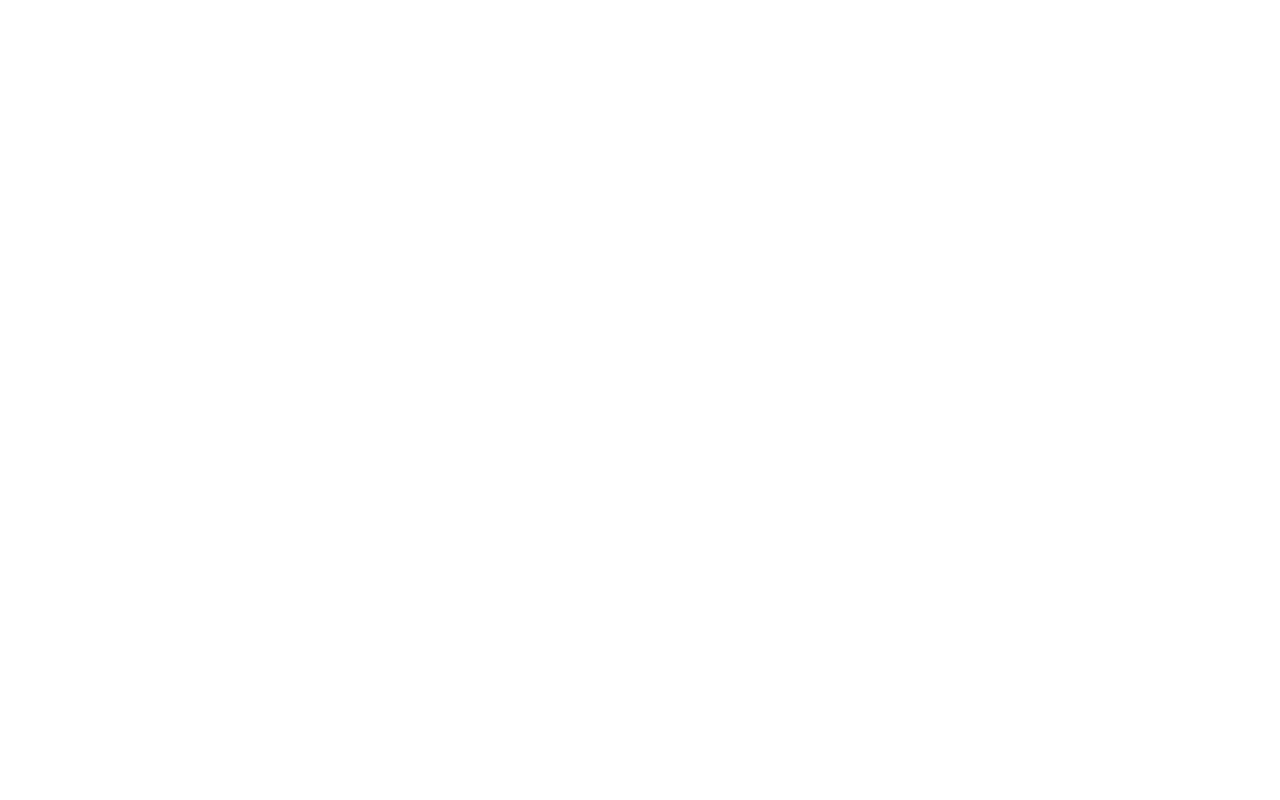
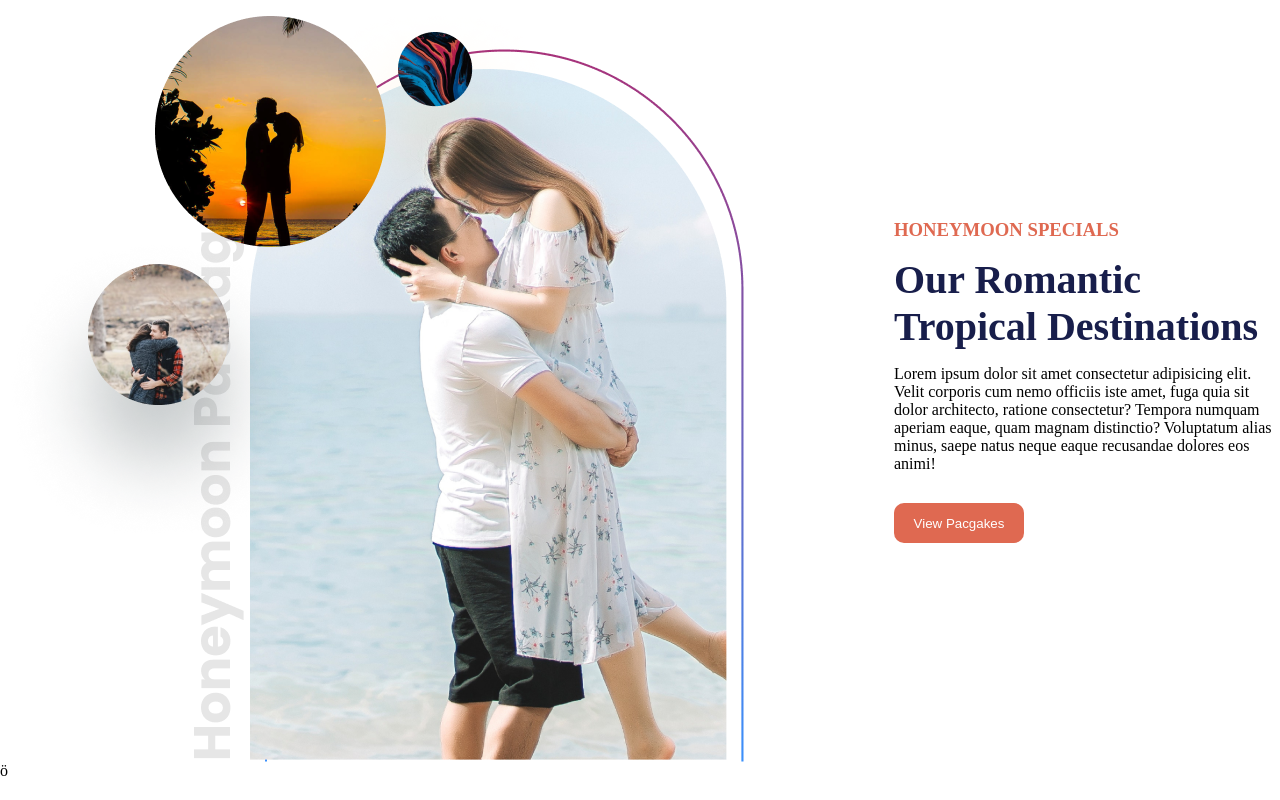
Before and after one commit to archis-academy/tour-and-travel-january-subs-3-2024-tr, a plain HTML site: page about.html in a window 1280 px wide. Drawn offline with Linux system fonts and the light colour scheme.

Commit message:
homepage-honeymoon-specials

```diff
--- a/about.html
+++ b/about.html
@@ -8,6 +8,14 @@
     <link rel="stylesheet" href="styles/shared.css">
   </head>
   <body>
-
-  </body>
+    <div class="honeymoon-main">
+      <img src="images/Illustration.png" alt="picture">
+      <div class="honeymoon-text">
+          <h3 class="honeymoon">HONEYMOON SPECIALS</h3>
+          <h1 class="honeymoon-title">Our Romantic Tropical Destinations</h1>
+          <p>Lorem ipsum dolor sit amet consectetur adipisicing elit. Velit corporis cum nemo officiis iste amet, fuga quia sit dolor architecto, ratione consectetur? Tempora numquam aperiam eaque, quam magnam distinctio? Voluptatum alias minus, saepe natus neque eaque recusandae dolores eos animi!</p>
+          <button class="honeymoon-button">View Pacgakes</button>
+      </div>
+  </div>
+  </body>ö
 </html>
--- a/styles/shared.css
+++ b/styles/shared.css
@@ -12,3 +12,35 @@ a {
   text-decoration: none;
   color: inherit;
 }
+
+.honeymoon-main{
+  display: flex;
+  justify-content: center;
+  align-items: center;
+}
+
+.honeymoon-text{
+  margin-left: 150px;
+  max-width: 530px;
+}
+
+.honeymoon{
+  color: #DF6951;
+}
+
+.honeymoon-title{
+  font-size: 40px;
+  color: #181E4B;
+  margin: 15px 0px;
+}
+
+.honeymoon-button{
+  border-radius: 10px;
+  height: 40px;
+  width: 130px;
+  background-color: #DF6951;
+  cursor: pointer;
+  border: none;
+  color: white;
+  margin-top: 30px;
+}
```
